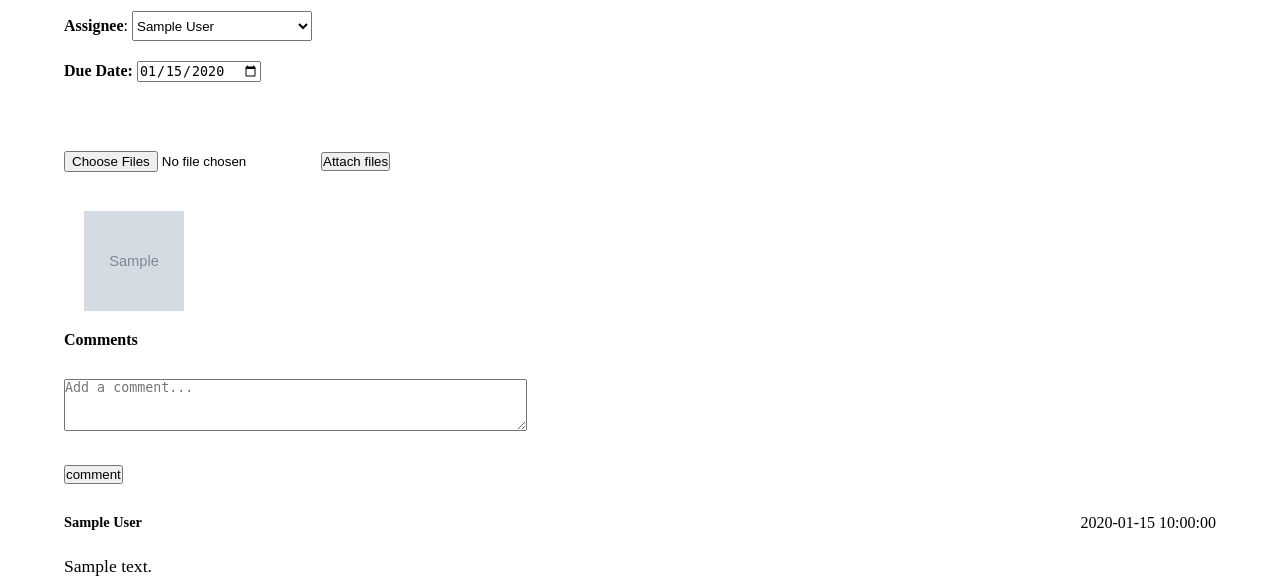
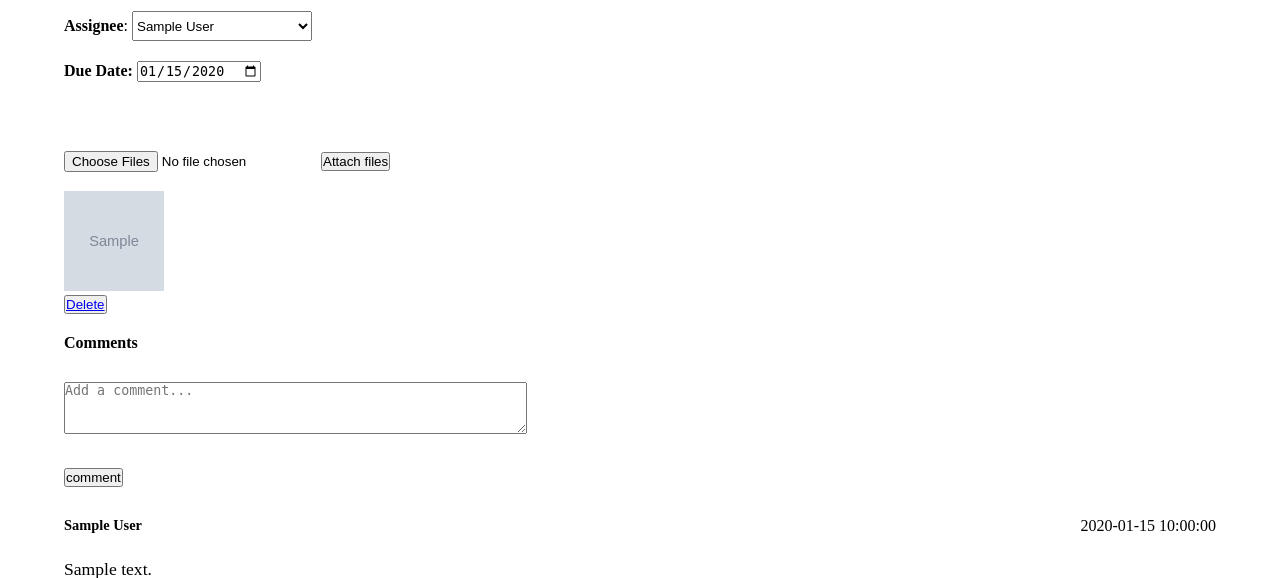
Before and after one commit to muhammedlasin/PHP-Project, a PHP site: page /PHP-Clone/viewTask.php?taskid=1 in a window 1280 px wide. Shown: the part 312-890 px from the top of the page. Run offline with PHP 8.4, Linux system fonts and the light colour scheme; the visitor is signed in with stand-in values (Sample User, id 1); tables that the repository leaves empty hold one stand-in row (values such as "Sample post"); grey boxes marked "Sample" are stand-in pictures; some libraries are stand-ins or nearby versions.

Commit message:
Attachment deletion completed

```diff
--- a/classes/Attachments.class.php
+++ b/classes/Attachments.class.php
@@ -25,7 +25,7 @@ class Attachments extends Tasks {
         //for a given task id, we need to fetch all the attachment ids from the attachment-task table. Then from the attachments table
         //we fetch the attachment files corresponding to the attachment id.
 
-        $sql = "SELECT attachment_file from Attachments WHERE task_id = ?";
+        $sql = "SELECT * from Attachments WHERE task_id = ?";
 
         $stmt = $this->connect()->prepare($sql);
 
@@ -60,4 +60,12 @@ class Attachments extends Tasks {
         $stmt->execute([$taskId]);
     }
 
+    protected function deleteAttachmentByIdModel($attachmentId) {
+        $sql = "DELETE FROM Attachments WHERE attachment_id = ?";
+
+        $stmt = $this->connect()->prepare($sql);
+
+        $stmt->execute([$attachmentId]);
+    }
+
 }
--- a/classes/AttachmentsContr.class.php
+++ b/classes/AttachmentsContr.class.php
@@ -16,4 +16,8 @@ class AttachmentsContr extends Attachments {
     public function deleteAttachments($taskId) {
         $this->deleteAttachmentsModel($taskId);
     }
+
+    public function delteAttachmentById($attachmentId) {
+        $this->deleteAttachmentByIdModel($attachmentId);
+    }
 }
--- a/styles/attachments.css
+++ b/styles/attachments.css
@@ -2,8 +2,15 @@
     display: flex;
 }
 
-.attachments-image-container > img {
+.attachment-item {
+    margin-right: 40px;
+}
+
+.attachment-item > img {
     width: 100px;
     height: 100px;
-    margin: 20px;
 }
+
+.attachment-item > button {
+    margin-top: -10px;
+}
--- a/viewTask.php
+++ b/viewTask.php
@@ -34,10 +34,18 @@ include './header.php';
     <div class="attachments-image-container">
             <?php
             foreach ($attachments as $val) {
+                ?>
+                <div class="attachment-item">
+                <?php
                 $element = $val["attachment_file"];
+                $attachmentId = $val["attachment_id"];
                 $filePath =  "includes/" . $element;
                 echo "<img src=$filePath>" . "<br>";
+                echo "<button><a href='./includes/deleteattachments.inc.php?attachmentid=$attachmentId&taskid=$taskId'>Delete</a></button>";
                 // echo $val["attachment_file"]; //this works
+                ?>
+                </div>
+                <?php
             }
             ?>
     </div>
```
Also changed, not shown: includes/deleteattachments.inc.php (added, +13 -0 lines), includes/uploads/636ca48c60d6d7.03578058.png (added), includes/uploads/636cb84cee0193.35828065.png (added), includes/uploads/636cba82387876.86830296.png (added), includes/uploads/636cbd7369ba17.07313523.png (added), testpage.inc.php (line endings or trailing spaces). Lines whose indentation alone changed are shown as unchanged.
